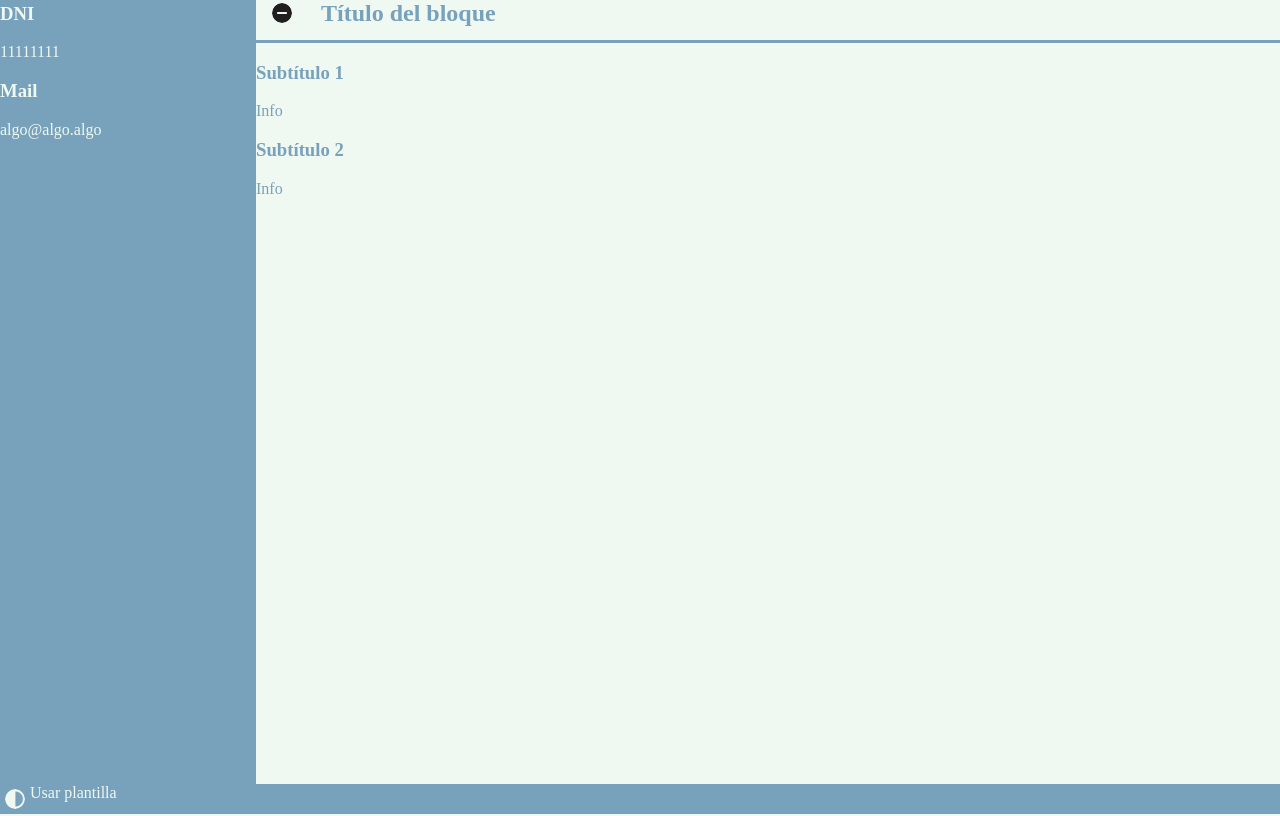
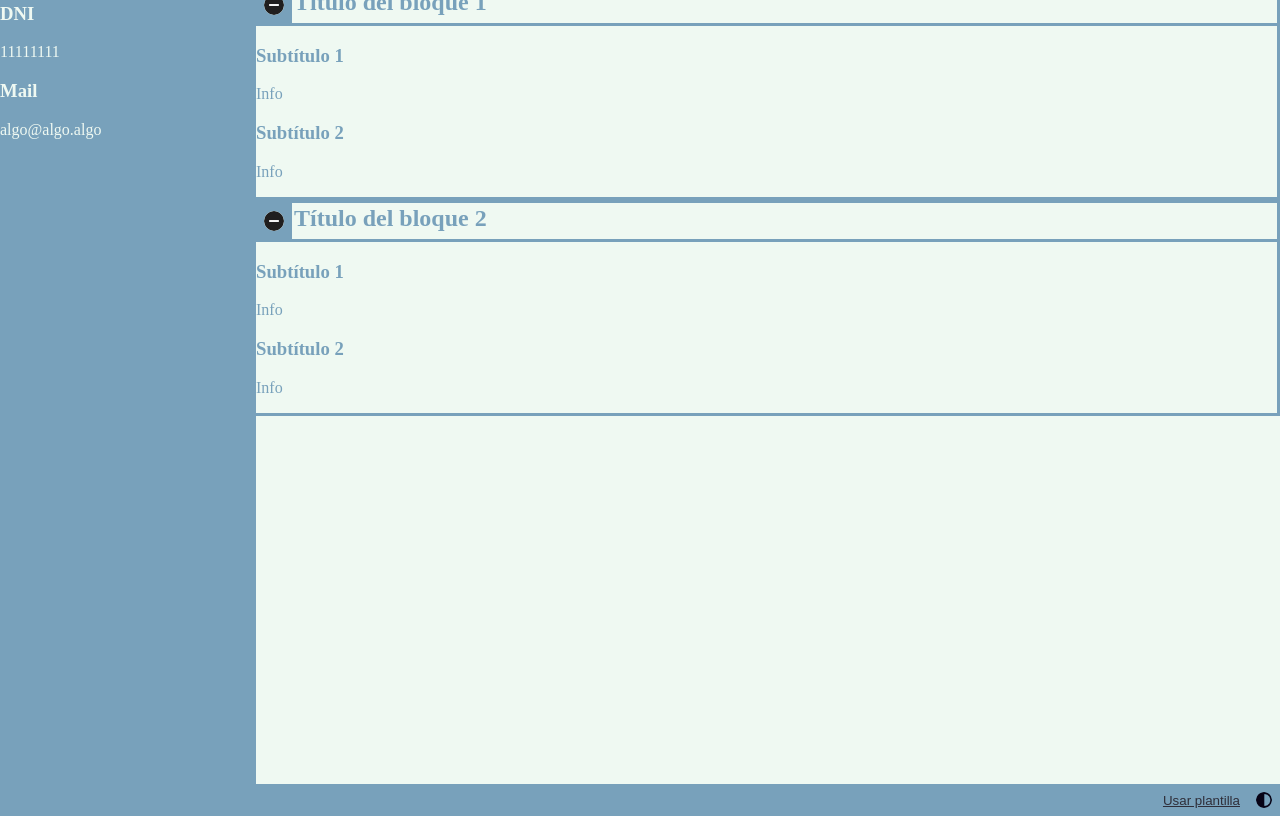
Before and after one commit to Andeath1/CVProyecto, a plain HTML site: page index.html in a window 1280 px wide. Shown: the part 182-998 px from the top of the page. Drawn offline with Linux system fonts and the light colour scheme.

Commit message:
Mostar/ocultar bloques funcionando

```diff
--- a/css/estilos.css
+++ b/css/estilos.css
@@ -21,7 +21,6 @@ footer {
 img {
     border-radius: 100%;
     width: auto;
-    padding: 16px;
     vertical-align: middle;
 }
 
@@ -56,6 +55,7 @@ img {
 }
 #foto {
     max-height: 100px;
+    padding: 16px;
 }
 #foto_nombre {
     display: flex;
@@ -75,36 +75,50 @@ img {
     width: 20%;
     height: 100vh;
 }
-#bloque_info {
+#barra_info {
     overflow: auto;
     width: 80%;
     height: 100vh;
 }
 
+.bloque_info {
+    border: solid 3px var(--color-claro);
+    border-left: 0px;
+}
+.oculto {
+    display: none;
+}
 .titulo_bloque {
     display: flex;
-    border-top: solid 3px var(--color-claro);
     border-bottom: solid 3px var(--color-claro);
 }
 h2 {
     margin: 0;
-    padding: 13px;
+    padding: 2px;
+}
+#mas_menos {
+    max-height: 16px;
+    padding: 0px;
 }
 
-#mas_menos {
-    max-height: 20px;
+#botones{
+    margin-left: auto;
+    display: flex;
 }
-
-.boton_tema{
+button {
+    border: 0;
+    padding: 8px;
+}
+#plantilla {
+    text-decoration: underline;
+    color: var(--color-oscuro);
+}
+#switch {
     display: flex;
     justify-content: center;
     align-items: center;
-    height: 30px;
-    width: 30px;
 }
-
-#switch {
-    margin: 0;
-    padding: 0;
-    border-radius: 100%;
+#logo_tema {
+    height: 16px;
+    width: auto;
 }
--- a/index.html
+++ b/index.html
@@ -30,28 +30,46 @@
             <h3 class="celeste">Mail</h3>
             <p class="celeste">algo@algo.algo</p>
         </section>
-        <section id="bloque_info">
-            <!-- Bloques de información -->
-            <div>
+        <section id="barra_info">
+            <div class="bloque_info" id="bloque_info1">
                 <div class="blanco titulo_bloque">
-                    <img id="mas_menos" src="css/menos.png" alt="Contraer">
-                    <h2>Título del bloque</h2>
+                    <button class="celeste" id="mostrar_ocultar1">
+                        <img id="mas_menos1" src="css/menos.png" alt="Mostrar/Ocultar">
+                    </button>
+                    <h2>Título del bloque 1</h2>
                 </div>
-                <h3>Subtítulo 1</h3>
-                <p>Info</p>
-                <h3>Subtítulo 2</h3>
-                <p>Info</p>
+                <div class="blanco" id="info1">
+                    <h3>Subtítulo 1</h3>
+                    <p>Info</p>
+                    <h3>Subtítulo 2</h3>
+                    <p>Info</p>
+                </div>
+            </div>
+            <div class="bloque_info" id="bloque_info2">
+                <div class="blanco titulo_bloque">
+                    <button class="celeste" id="mostrar_ocultar2">
+                        <img id="mas_menos2" src="css/menos.png" alt="Mostrar/Ocultar">
+                    </button>
+                    <h2>Título del bloque 2</h2>
+                </div>
+                <div class="blanco" id="info2">
+                    <h3>Subtítulo 1</h3>
+                    <p>Info</p>
+                    <h3>Subtítulo 2</h3>
+                    <p>Info</p>
+                </div>
             </div>
         </section>
     </div>
     <footer>
-        <div class="boton_tema">
-            <button id="switch" onclick="cambiar_tema()">
-                <img class="celeste" id="logo_tema" src="css/tema_claro.png" alt="Cambiar tema" style="height: 20px; width: auto;">
+        <div id="botones">
+            <button id="plantilla" class="celeste">
+                Usar plantilla
+            </button>
+            <button id="switch" class="celeste">
+                <img class="celeste" id="logo_tema" alt="Cambiar tema">
             </button>
         </div>
-        <!-- sacar style -->
-        <p style="margin: 0%;" class="celeste">Usar plantilla</p>
     </footer>
     <script src="scripts.js"></script>
 </body>
--- a/scripts.js
+++ b/scripts.js
@@ -1,23 +1,55 @@
+let boton_mostrar_ocultar1 = document.getElementById("mostrar_ocultar1");
+boton_mostrar_ocultar1.addEventListener("click", mostrar_ocultar1);
+let boton_mostrar_ocultar2 = document.getElementById("mostrar_ocultar2");
+boton_mostrar_ocultar2.addEventListener("click", mostrar_ocultar2);
+
+// funciones particulares para colapsar bloques de info (buscar implementación universal)
+function mostrar_ocultar1 (){
+    let numero_info = document.getElementById("info1");
+    mostrar_ocultar_abs(numero_info);
+}
+function mostrar_ocultar2 (){
+    let numero_info = document.getElementById("info2");
+    mostrar_ocultar_abs(numero_info);
+}
+
+// función absoluta para colapsar elementos
+function mostrar_ocultar_abs(numero_info){
+    if (numero_info.className === "blanco"){
+        numero_info.className = "blanco oculto";
+    } else {
+        numero_info.className = "blanco";
+    }
+}
+
+// evento click en el botón de temas, dispara las funciones
+let boton_tema = document.getElementById("switch");
+boton_tema.addEventListener("click", cambiar_tema);
+
 // selecciona y guarda un tema específico
 function seleccion_tema(nombre_tema) {
     localStorage.setItem('tema', nombre_tema);
     document.documentElement.className = nombre_tema;
 }
 
-// cambia entre los dos temas
+// cambia entre los dos temas (junto al logo)
 function cambiar_tema() {
     if (localStorage.getItem('tema') === 'tema_oscuro') {
         seleccion_tema('tema_claro');
+        document.getElementById("logo_tema").src = "css/tema_oscuro.png";
     } else {
         seleccion_tema('tema_oscuro');
+        document.getElementById("logo_tema").src = "css/tema_claro.png";
     }
 }
 
-// carga el tema que se guardó
+// carga el tema que se guardó y el logo correspondiente
 (function () {
     if (localStorage.getItem('tema') === 'tema_oscuro') {
         seleccion_tema('tema_oscuro');
+        document.getElementById("logo_tema").src = "css/tema_claro.png";
     } else {
         seleccion_tema('tema_claro');
+        document.getElementById("logo_tema").src = "css/tema_oscuro.png";
     }
 })();
```
